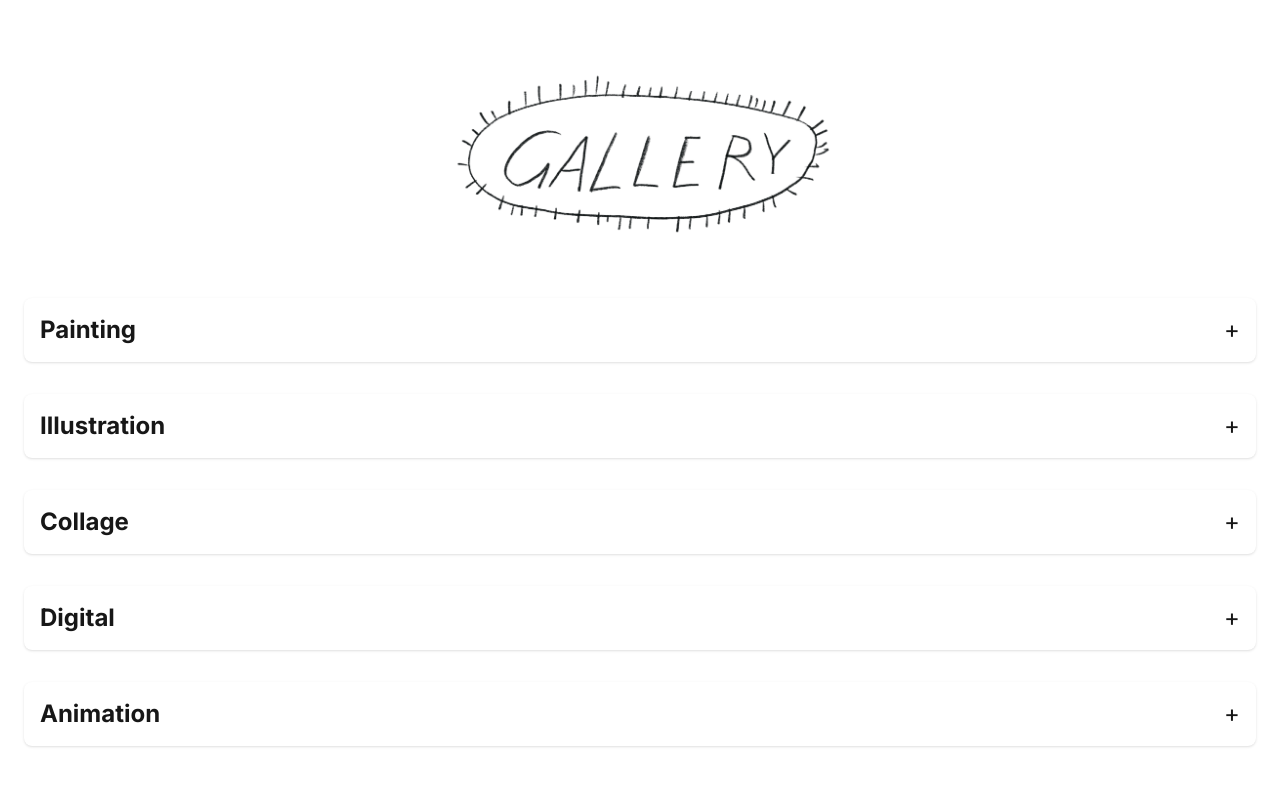
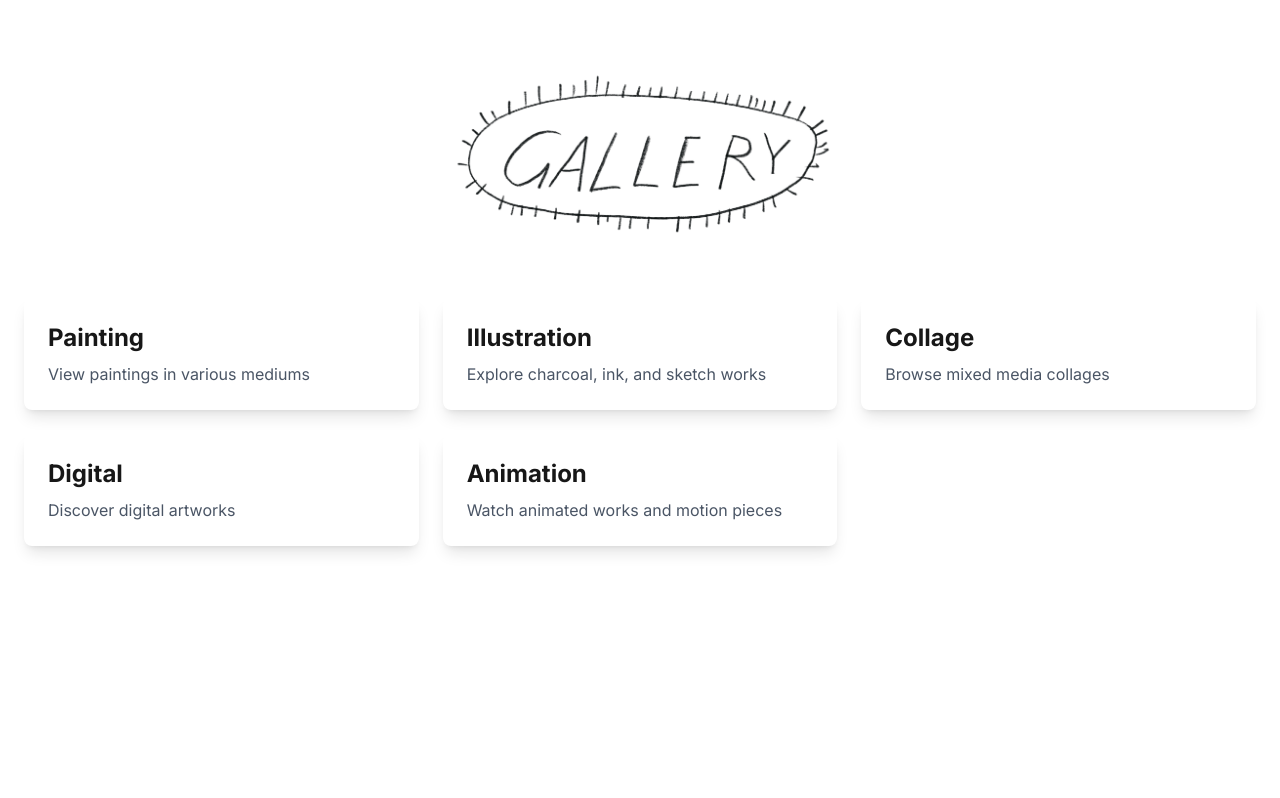
Before and after one commit to annisa-nye/sammi_portfolio, a Next.js app: page / in a window 1280 px wide. Shown: the part 1766-2564 px from the top of the page. Built offline with nearby package versions, Linux system fonts and the light colour scheme.

Commit message:
added cards option to gallery and centered text

```diff
--- a/src/app/page.tsx
+++ b/src/app/page.tsx
@@ -170,7 +170,7 @@ export default function HomePage() {
 								priority
 							/>
 						</div>
-						<p className='italic text-base sm:text-lg text-gray-800 dark:text-gray-200 leading-relaxed'>
+						<p className='italic text-base sm:text-lg text-gray-800 dark:text-gray-200 leading-relaxed text-center'>
 							Born and raised in Western Australia, Sammi Carr currently lives
 							and practices from the Illawarra/Dharawal land in New South Wales.
 							Her working process prioritises open-ended exploration and
@@ -197,45 +197,74 @@ export default function HomePage() {
 							priority
 						/>
 
-						{/* Gallery Subsections */}
-						<div className='space-y-8'>
+						{/* Gallery Cards Grid */}
+						<div className='grid grid-cols-1 sm:grid-cols-2 lg:grid-cols-3 gap-6 mb-12'>
 							{gallerySections.map((section: GallerySection) => (
-								<div key={section.title} className='space-y-4'>
 								<button
+									key={section.title}
 									onClick={() => handleGalleryToggle(section.title)}
-										className='w-full text-left flex items-center justify-between p-4 bg-white dark:bg-zinc-900 rounded-lg shadow hover:bg-gray-50 dark:hover:bg-zinc-800 transition-colors'
+									className={`w-full p-6 bg-white dark:bg-zinc-900 rounded-lg shadow-lg hover:shadow-xl transition-all duration-300 text-left ${
+										activeGallerySection === section.title
+											? 'ring-2 ring-black dark:ring-white'
+											: ''
+									}`}
 								>
-										<h2 className='text-2xl font-bold'>{section.title}</h2>
-										<span className='text-2xl'>
-											{activeGallerySection === section.title ? '−' : '+'}
-										</span>
+									<h2 className='text-2xl font-bold mb-2'>{section.title}</h2>
+									<p className='text-gray-600 dark:text-gray-400'>
+										{section.title === 'Painting'
+											? 'View paintings in various mediums'
+											: section.title === 'Illustration'
+											? 'Explore charcoal, ink, and sketch works'
+											: section.title === 'Collage'
+											? 'Browse mixed media collages'
+											: 'Discover digital artworks'}
+									</p>
 								</button>
+							))}
+							{/* Animation Card */}
+							<button
+								onClick={() => handleGalleryToggle('Animation')}
+								className={`w-full p-6 bg-white dark:bg-zinc-900 rounded-lg shadow-lg hover:shadow-xl transition-all duration-300 text-left ${
+									activeGallerySection === 'Animation'
+										? 'ring-2 ring-black dark:ring-white'
+										: ''
+								}`}
+							>
+								<h2 className='text-2xl font-bold mb-2'>Animation</h2>
+								<p className='text-gray-600 dark:text-gray-400'>
+									Watch animated works and motion pieces
+								</p>
+							</button>
+						</div>
 
-									{activeGallerySection === section.title && (
-										<div className='animate-fadeIn'>
-											{section.title === 'Painting' &&
-											section.paintings?.paintings ? (
+						{/* Gallery Content */}
+						{activeGallerySection && (
+							<div className='animate-fadeIn mt-8'>
+								{gallerySections.find(
+									(section) => section.title === activeGallerySection
+								) ? (
+									activeGallerySection === 'Painting' &&
+									gallerySections.find(
+										(section) => section.title === 'Painting'
+									)?.paintings?.paintings ? (
 										<div className='space-y-12'>
-													{(section.paintings as PaintingsData).paintings.map(
-														(mediumGroup: PaintingMedium) => {
-															return (
-																<div
-																	key={mediumGroup.medium}
-																	className='space-y-4'
-																>
+											{(
+												gallerySections.find(
+													(section) => section.title === 'Painting'
+												)?.paintings as PaintingsData
+											).paintings.map((mediumGroup: PaintingMedium) => (
+												<div key={mediumGroup.medium} className='space-y-4'>
 													<h3 className='text-xl font-semibold capitalize'>
 														{mediumGroup.medium
 															.split('-')
 															.map(
 																(word: string) =>
-																					word.charAt(0).toUpperCase() +
-																					word.slice(1)
+																	word.charAt(0).toUpperCase() + word.slice(1)
 															)
 															.join(' ')}
 													</h3>
 													<div className='overflow-x-auto whitespace-nowrap flex gap-8 pb-6 -mx-6 px-6'>
-																		{mediumGroup.images.map(
-																			(painting: Painting) => {
+														{mediumGroup.images.map((painting: Painting) => {
 															const uniqueKey = `${mediumGroup.medium}-${painting.filename}`;
 															return (
 																<figure
@@ -267,9 +296,7 @@ export default function HomePage() {
 																				.split('-')
 																				.map(
 																					(word: string) =>
-																											word
-																												.charAt(0)
-																												.toUpperCase() +
+																						word.charAt(0).toUpperCase() +
 																						word.slice(1)
 																				)
 																				.join(' ')}
@@ -277,17 +304,18 @@ export default function HomePage() {
 																	</figcaption>
 																</figure>
 															);
-																			}
-																		)}
+														})}
 													</div>
 												</div>
-															);
-														}
-													)}
+											))}
 										</div>
 									) : (
 										<div className='overflow-x-auto whitespace-nowrap flex gap-8 pb-6 -mx-6 px-6'>
-													{section.images.map((image, i) => {
+											{gallerySections
+												.find(
+													(section) => section.title === activeGallerySection
+												)
+												?.images.map((image, i) => {
 													const [medium] = image.split('/');
 													const formattedMedium =
 														medium
@@ -304,8 +332,8 @@ export default function HomePage() {
 															className='inline-block w-[80vw] max-w-md flex-shrink-0 bg-white dark:bg-zinc-900 rounded shadow p-3'
 														>
 															<Image
-																	src={`${S3_BASE_URL}/gallery/${section.title.toLowerCase()}/${image}`}
-																	alt={`${section.title} ${i + 1}`}
+																src={`${S3_BASE_URL}/gallery/${activeGallerySection.toLowerCase()}/${image}`}
+																alt={`${activeGallerySection} ${i + 1}`}
 																width={400}
 																height={400}
 																className='w-full h-auto object-cover rounded'
@@ -322,27 +350,8 @@ export default function HomePage() {
 													);
 												})}
 										</div>
-											)}
-										</div>
-									)}
-								</div>
-							))}
-						</div>
-
-						{/* Animation Section */}
-						<div className='space-y-4 mt-8'>
-							<button
-								onClick={() => handleGalleryToggle('Animation')}
-								className='w-full text-left flex items-center justify-between p-4 bg-white dark:bg-zinc-900 rounded-lg shadow hover:bg-gray-50 dark:hover:bg-zinc-800 transition-colors'
-							>
-								<h2 className='text-2xl font-bold'>Animation</h2>
-								<span className='text-2xl'>
-									{activeGallerySection === 'Animation' ? '−' : '+'}
-								</span>
-							</button>
-
-							{activeGallerySection === 'Animation' && (
-								<div className='animate-fadeIn'>
+									)
+								) : activeGallerySection === 'Animation' ? (
 									<div className='w-full bg-white dark:bg-zinc-900 rounded-lg shadow-lg p-6'>
 										<div className='w-full aspect-video rounded overflow-hidden shadow'>
 											<video
@@ -356,9 +365,9 @@ export default function HomePage() {
 											/>
 										</div>
 									</div>
+								) : null}
 							</div>
 						)}
-						</div>
 					</div>
 				</section>
 
```
Lines whose indentation alone changed are shown as unchanged.
